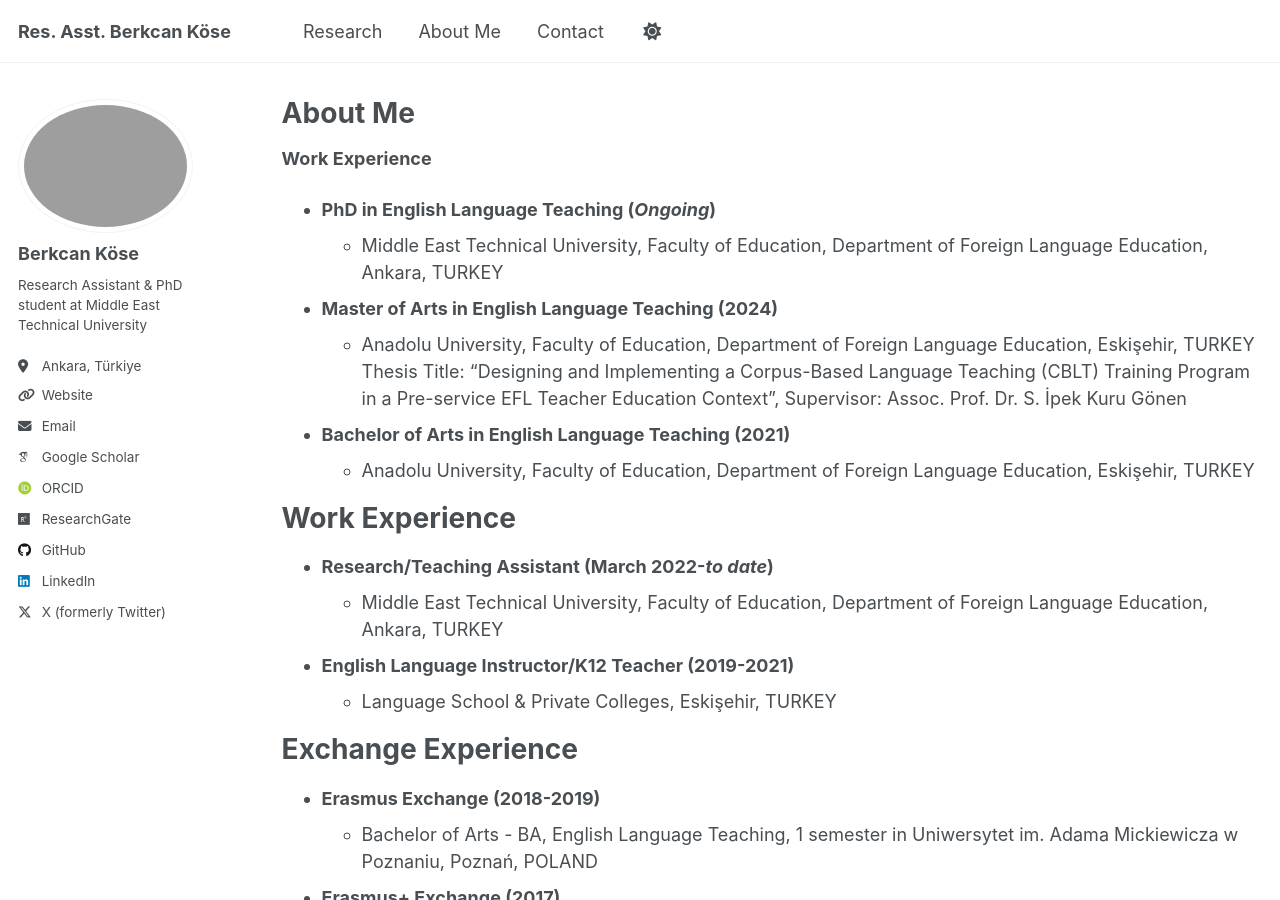
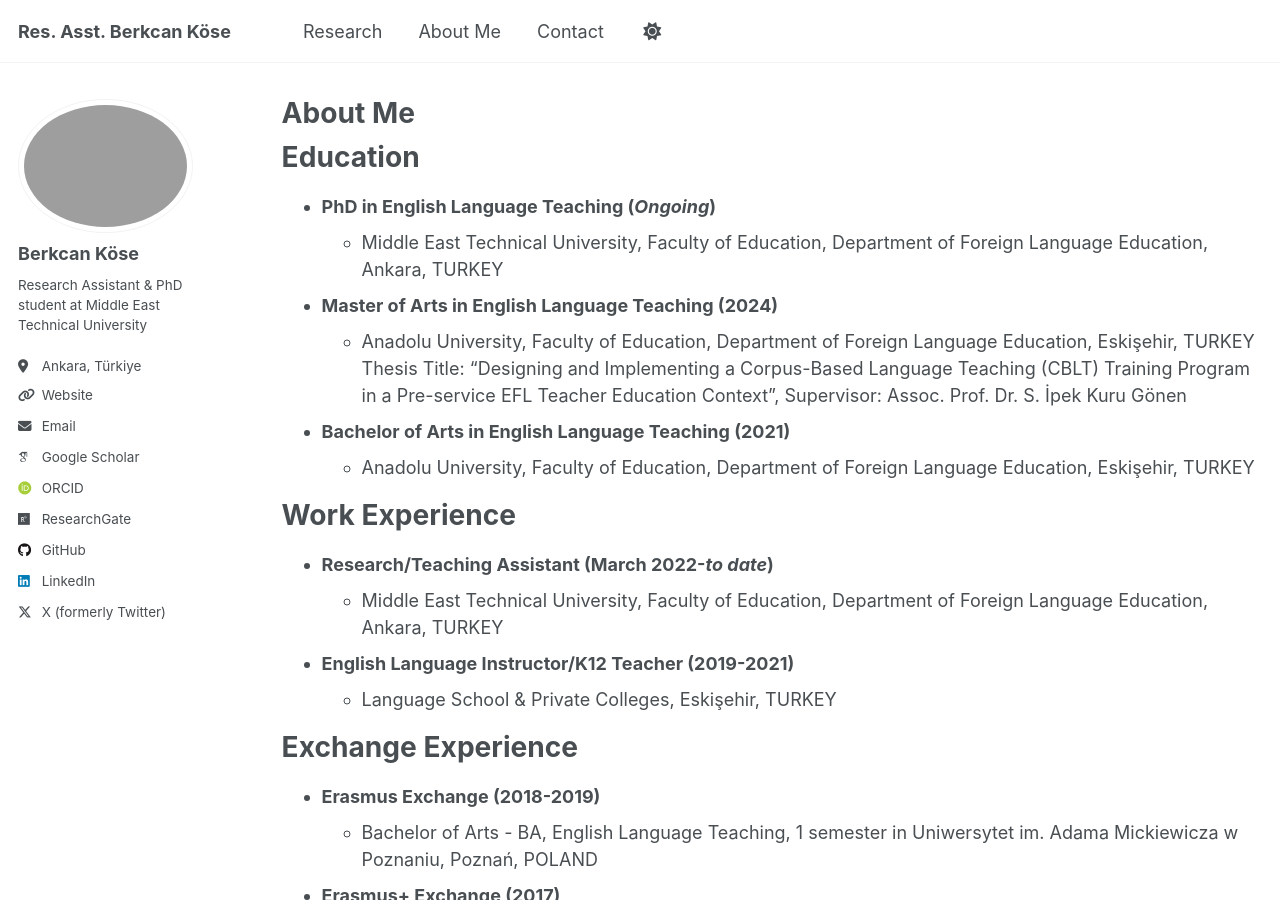
Before and after one commit to berkcankose/berkcankose.github.io, a Jekyll site: the page built from _pages/cv.md, in a window 1280 px wide and 900 px high. Built offline with Jekyll 4.4.1, drawn with Linux system fonts in a browser that asks for light colours; some web fonts are replaced.

Commit message:
Update cv.md

```diff
--- a/_pages/cv.md
+++ b/_pages/cv.md
@@ -9,7 +9,8 @@ redirect_from:
 
 {% include base_path %}
 
-**Work Experience**
+Education
+======
 * **PhD in English Language Teaching (<var>Ongoing</var>)**
   * Middle East Technical University, Faculty of Education, Department of Foreign Language Education, Ankara, TURKEY
 
```
